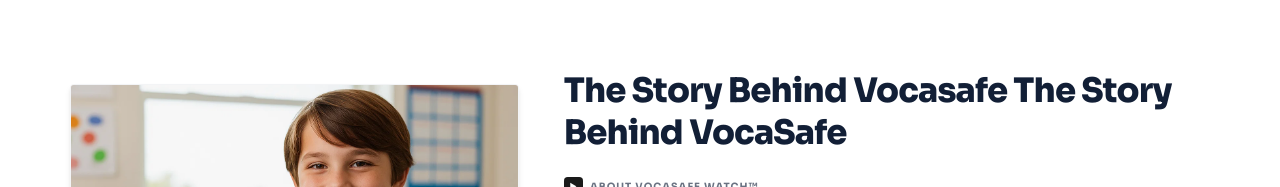
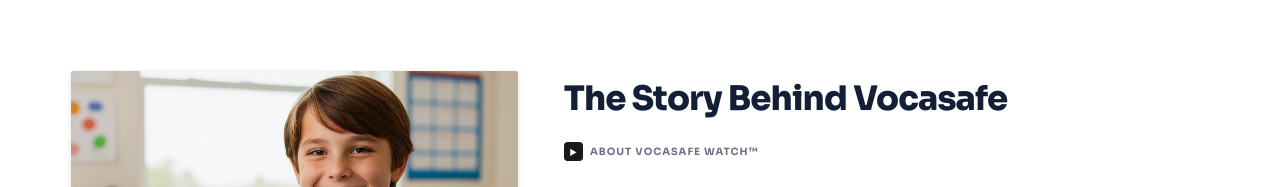
Before and after one commit to Sam-Mogul/vocasafe, a Next.js app: page /crowdfunding in a window 1280 px wide. Shown: the part 613-800 px from the top of the page. Built offline with nearby package versions, Linux system fonts and the light colour scheme; no server answers.

Commit message:
Update page.tsx

```diff
--- a/app/crowdfunding/page.tsx
+++ b/app/crowdfunding/page.tsx
@@ -168,7 +168,7 @@
             <div className="lg:col-span-7 space-y-6 text-left">
               <h2 className="text-3xl sm:text-4xl font-display font-extrabold text-primary-navy tracking-tight leading-tight">
                 The Story Behind Vocasafe
-                The Story Behind VocaSafe
+
               </h2>
 
               {/* Badge item */}
```
